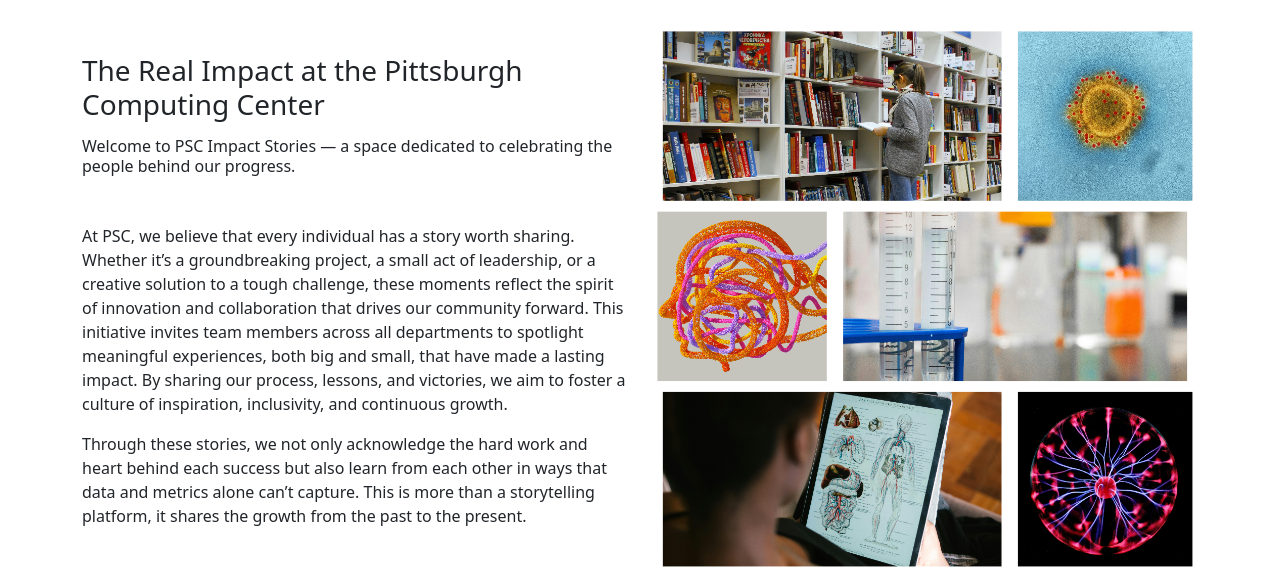
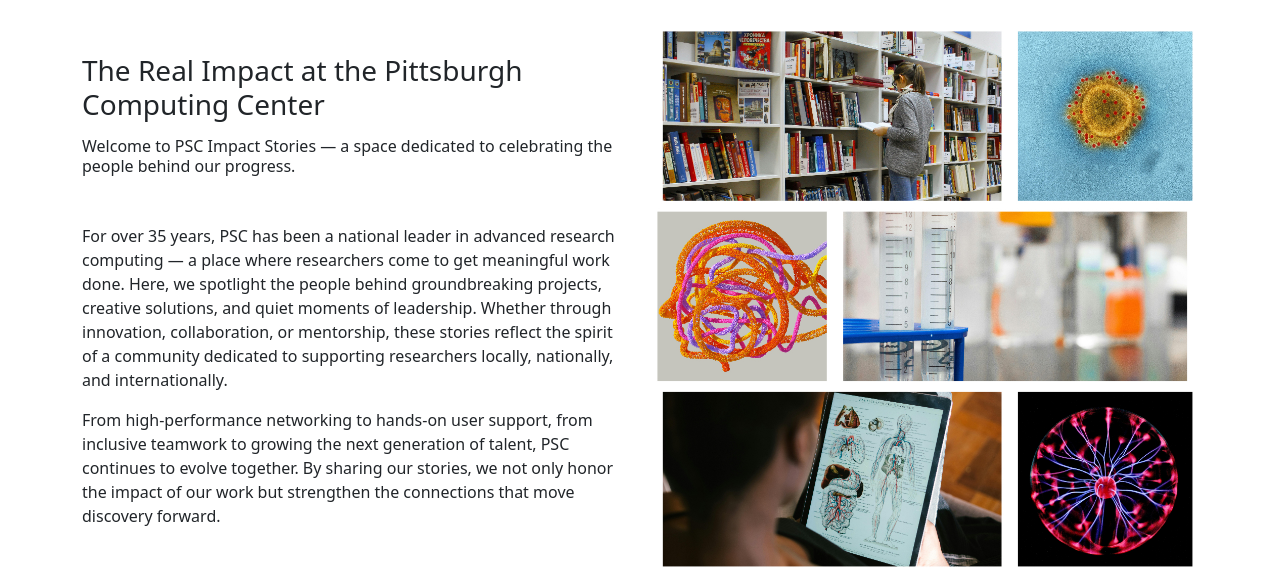
Before and after one commit to evafrank7/PSC, a website: page public/index.html in a window 1280 px wide. Shown: the part 385-954 px from the top of the page. Drawn offline with nearby package versions, Linux system fonts and the light colour scheme.

Commit message:
Updating message

```diff
--- a/public/index.html
+++ b/public/index.html
@@ -160,22 +160,22 @@
               the people behind our progress.
             </h6>
             <p class="message-1">
-              At PSC, we believe that every individual has a story worth
-              sharing. Whether it’s a groundbreaking project, a small act of
-              leadership, or a creative solution to a tough challenge, these
-              moments reflect the spirit of innovation and collaboration that
-              drives our community forward. This initiative invites team members
-              across all departments to spotlight meaningful experiences, both
-              big and small, that have made a lasting impact. By sharing our
-              process, lessons, and victories, we aim to foster a culture of
-              inspiration, inclusivity, and continuous growth.
+              For over 35 years, PSC has been a national leader in advanced
+              research computing — a place where researchers come to get
+              meaningful work done. Here, we spotlight the people behind
+              groundbreaking projects, creative solutions, and quiet moments of
+              leadership. Whether through innovation, collaboration, or
+              mentorship, these stories reflect the spirit of a community
+              dedicated to supporting researchers locally, nationally, and
+              internationally.
             </p>
+
             <p class="message-2">
-              Through these stories, we not only acknowledge the hard work and
-              heart behind each success but also learn from each other in ways
-              that data and metrics alone can’t capture. This is more than a
-              storytelling platform, it shares the growth from the past to the
-              present.
+              From high-performance networking to hands-on user support, from
+              inclusive teamwork to growing the next generation of talent, PSC
+              continues to evolve together. By sharing our stories, we not only
+              honor the impact of our work but strengthen the connections that
+              move discovery forward.
             </p>
           </div>
           <div class="col-md-6 text-center">
@@ -366,13 +366,12 @@
             body: JSON.stringify(data),
           });
 
-         if (response.ok) {
-          document.getElementById('actionForm').reset();
-        } else {
-          alert('Submission failed.');
-        }
+          if (response.ok) {
+            document.getElementById("actionForm").reset();
+          } else {
+            alert("Submission failed.");
+          }
         });
-
     </script>
   </body>
 </html>
```
